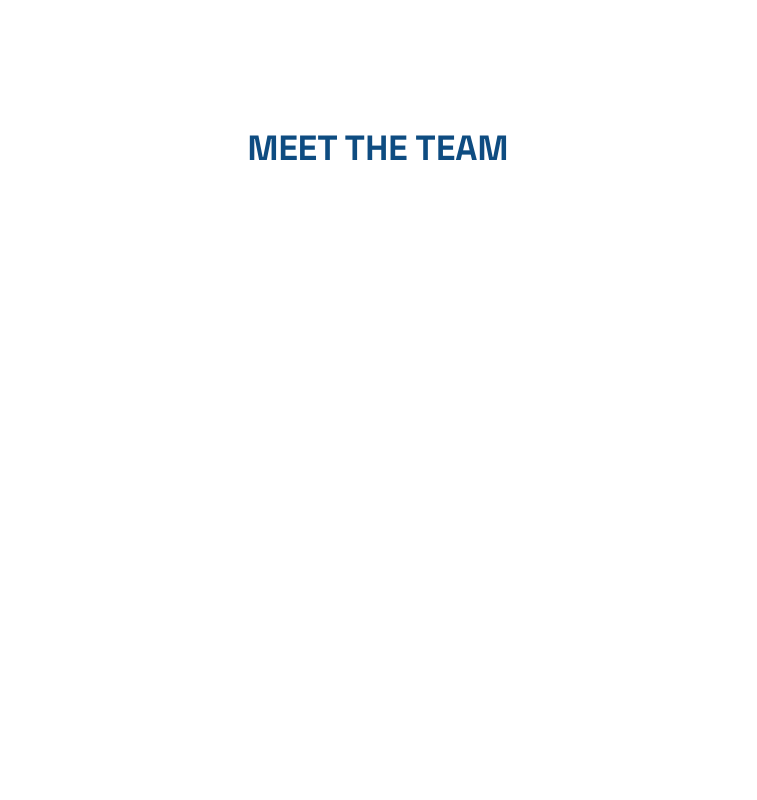
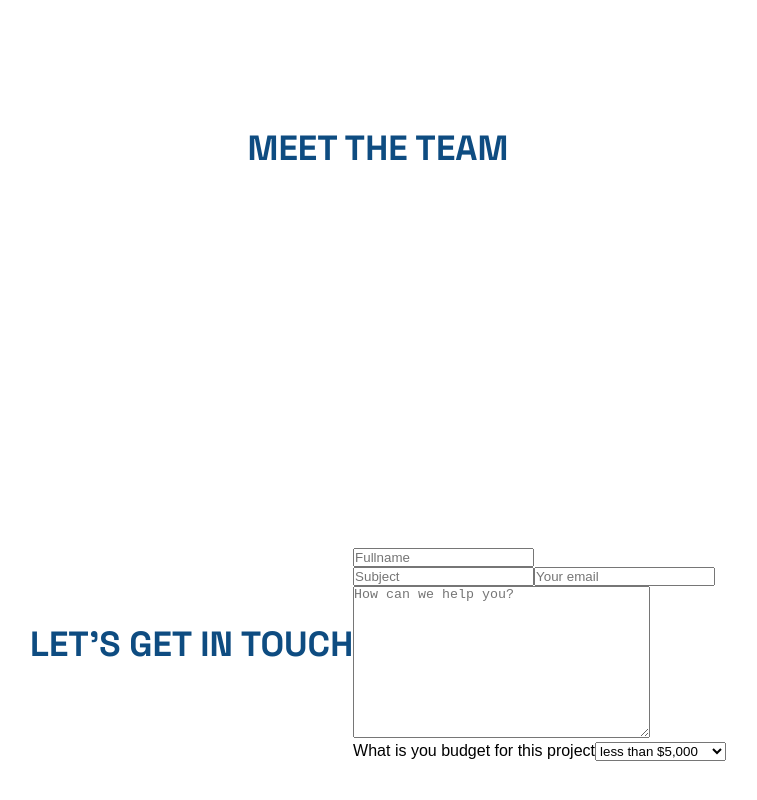
Before and after one commit to ogooluwanick/FUTURIQ-INC, a React (Create React App) app: page / in a window 1280 px wide. Shown: the part 2615-3415 px from the top of the page, without its empty margins (262-1019 px from the left). Before the commit the page ends 2870 px from the top, so only its background shows below. Built offline with nearby package versions, Linux system fonts and the light colour scheme.

Commit message:
might be final update

```diff
--- a/src/App.js
+++ b/src/App.js
@@ -1,6 +1,7 @@
 import './App.scss';
 import Navbar from './components/Navbar/Navbar';
 import Aboutus from './sections/Aboutus/Aboutus';
+import Contact from './sections/Contact/Contact';
 import Hero from './sections/Hero/Hero';
 import Mission from './sections/Mission/Mission';
 import Services from './sections/Services/Services';
@@ -15,6 +16,7 @@ function App() {
                 <Mission/>
                 <Services/>
                 <Team/>
+                <Contact/>
         </div>
   );
 }
--- a/src/index.css
+++ b/src/index.css
@@ -5,7 +5,7 @@
         --font-base: "DM Sans", sans-serif;
 
         --primary-color: #0e4c81;
-        --secondary-color: #f9b234;
+        --secondary-color: #feff00;
         --gray-color: #f2f2f2;
 
         --black-color: #0e0e0e;
--- /dev/null
+++ b/src/sections/Contact/Contact.jsx
@@ -0,0 +1,41 @@
+import React from 'react'
+
+import "./Contact.scss"
+import MotionWrap from '../../wrapper/MotionWrap'
+import AppWrap from '../../wrapper/AppWrap'
+
+const Contact = () => {
+        const handleEmail =()=>{
+
+        }
+  return (
+        <>
+                <h2 className='subheader'>LET'S GET IN TOUCH</h2>
+
+                <form onSubmit={handleEmail}>
+                        <div className="input-box">
+                                <input type="text" placeholder='Fullname' />
+                        </div>
+                        <div className="input-box">
+                                <input type="text" placeholder='Subject' />
+                                <input type="email" placeholder='Your email' />
+                        </div>
+                        <div className="input-box">
+                                <textarea name="" id="content"  placeholder='How can we help you?' cols="35" rows="10"></textarea>
+                        </div>
+                        <div className="input-box">
+                                <label htmlFor="budget">What is you budget for this project</label>
+                                <select name="budget" id="budget">
+                                        <option value="less than $5,000">less than $5,000</option>
+                                        <option value="$5,000 - $10,000">$5,000 - $10,000</option>
+                                        <option value="$20,000 - $40,000">$20,000 - $40,000</option>
+                                        <option value="$40,000+">$40,000+</option>
+
+                                </select>
+                        </div>
+                </form>
+        </>
+  )
+}
+
+export default AppWrap( MotionWrap(Contact,"app__contact" ) , "contact", "app__whitebg  ")
--- a/src/sections/Team/Team.jsx
+++ b/src/sections/Team/Team.jsx
@@ -9,6 +9,7 @@ const Team = () => {
         <>
                 <h2 className='subheader'>MEET THE TEAM</h2>
 
+
         </>
   )
 }
```
Also changed, not shown: src/sections/Contact/Contact.scss (added).
